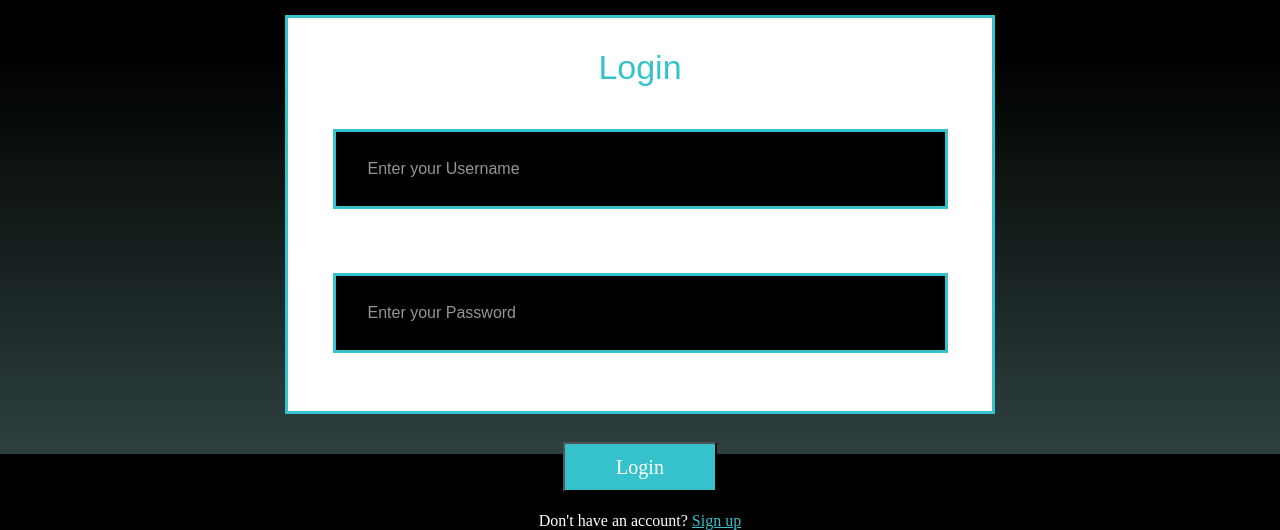
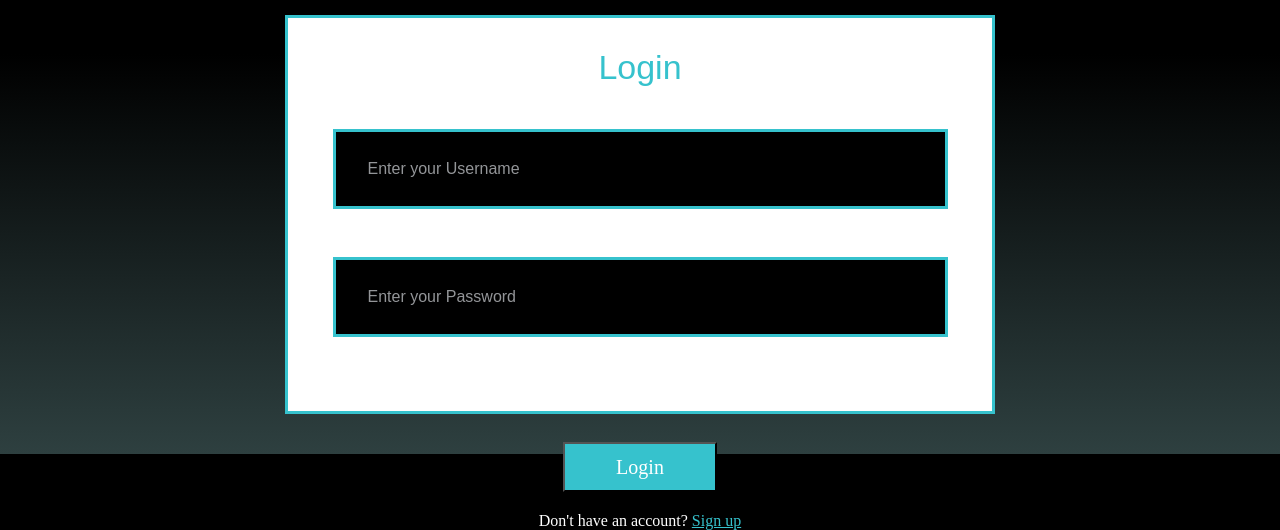
Before and after one commit to IcyPistachio/COP4331-Group19, a PHP site: page / in a window 1280 px wide. Shown: the part 346-876 px from the top of the page. Run offline with PHP 8.4, Linux system fonts and the light colour scheme; some web fonts are replaced.

Commit message:
updated styles.css

```diff
--- a/css/styles.css
+++ b/css/styles.css
@@ -87,7 +87,7 @@ header
     color: white;
     width: 575px;
     height: 72px;
-    margin-bottom: 2rem;
+    margin-bottom: 1rem;
     margin-top: 2rem;
     border-style: solid;
     border-width: 3px;
@@ -132,3 +132,12 @@ img
     margin-top: 2%;
     margin-bottom: -4.5%
 }
+#loginResult{
+    display: inline-block;
+    font-size: 0.55em;
+    width: 90%;
+    text-align: center;
+    margin-bottom: 2%;
+    font-family: sans-serif;
+    color: #95060a;
+}
```
